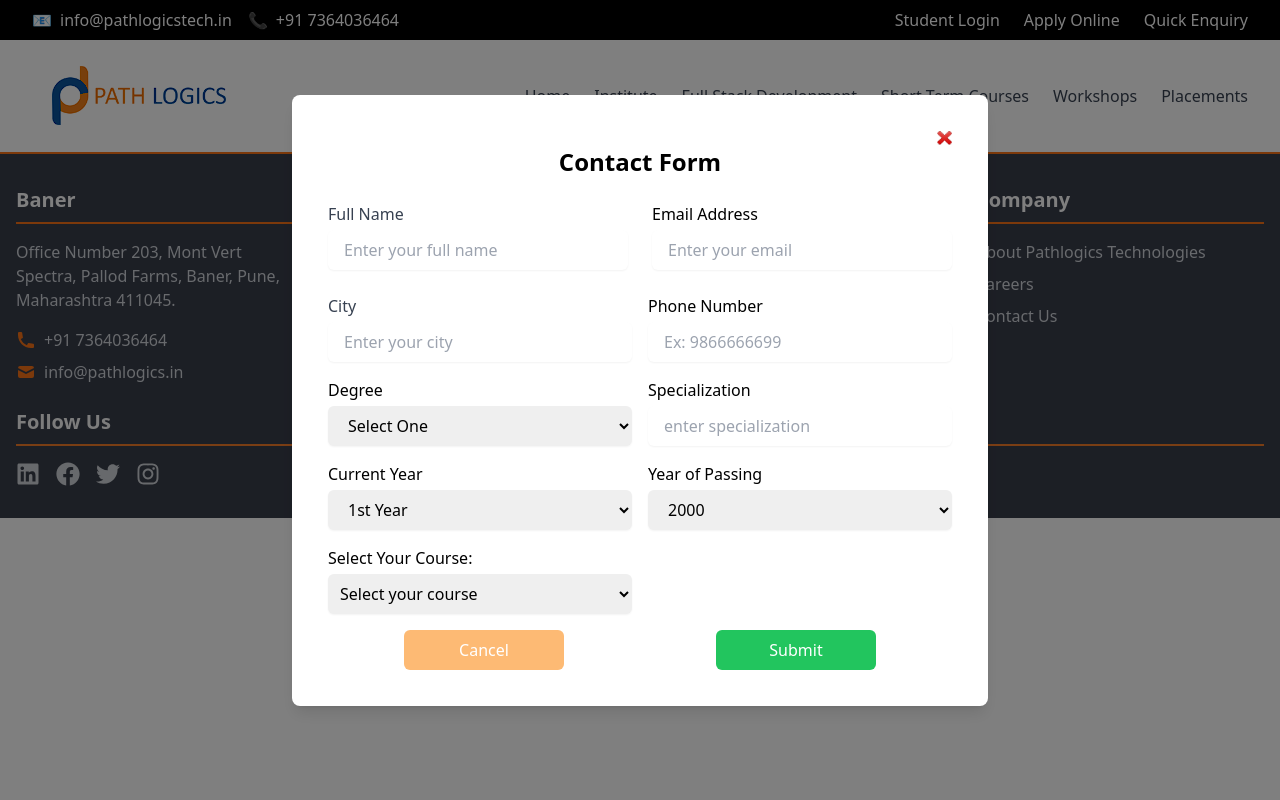
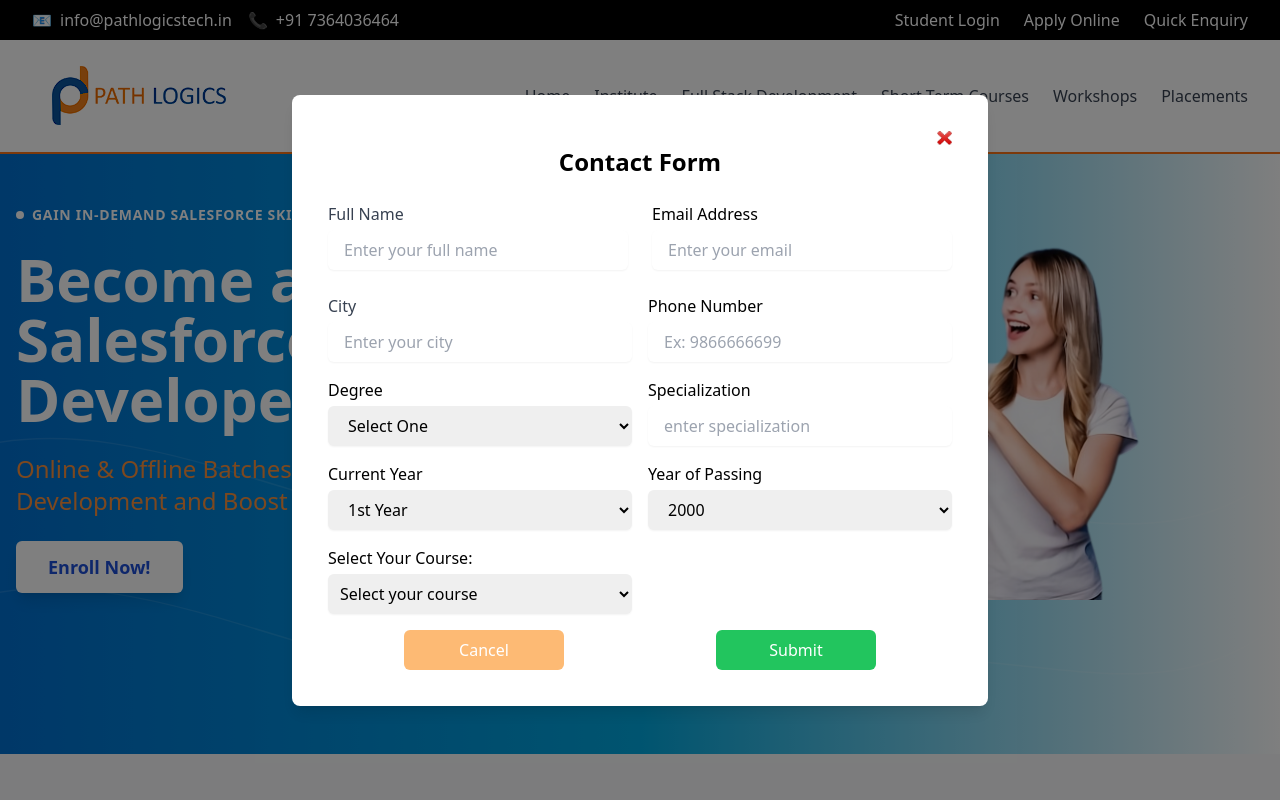
Before and after one commit to kunalkhelkar123/Pathlogic_Website, a React (Vite) app in the folder Pathlogics_Web/: page /salesforce in a window 1280 px wide. Shown: the top 800 px of the page. Built offline with nearby package versions, Linux system fonts and the light colour scheme.

Commit message:
updated the salesforce page

```diff
--- a/Pathlogics_Web/src/App.jsx
+++ b/Pathlogics_Web/src/App.jsx
@@ -68,6 +68,8 @@
 
 import Testing from "./SHORTCOURSES/Software/Testing";
 import QuickEnquiry from "./Quick Enquiry/QuickEnquiry";
+import Salesforce from "../src/SHORTCOURSES/Salesforce Developer/Salesforce";
+import SaForce from "./SHORTCOURSES/Salesforce Developer/SaForce";
 
 
 // import { useEffect } from "react";
@@ -96,6 +98,7 @@
       <Pathinstitute />
       <Routes>
         <Route path="/" element={<Home />} />
+        <Route path="/salesforce" element={<SaForce/>}/>
         <Route path="/fullstack" element={<Fullstack />} />
         <Route path="/placement" element={<Jobplacment />} />
         <Route path="/more" element={<More />} />
--- a/Pathlogics_Web/src/Home/@pathinstitute/Pathinstitute.jsx
+++ b/Pathlogics_Web/src/Home/@pathinstitute/Pathinstitute.jsx
@@ -83,7 +83,7 @@
     { name: 'Full stack Java Development', path: '/Java Development' },
     { name: 'Aws/Devops', path: '/Aws' },
     { name: 'Software testing', path: '/Testing' },
-    { name: 'Salesforce Developer', path: '/SalesforceDeveloper' },
+    { name: 'Salesforce Developer', path: '/salesforce' },
     { name: 'DataScience with python', path: '/DataSciencewithpython' },
      { name: 'Digital marketing training', path: '/Digitalmarketingtraining' }
   ];
--- /dev/null
+++ b/Pathlogics_Web/src/SHORTCOURSES/Salesforce Developer/SaForce.jsx
@@ -0,0 +1,16 @@
+import React from 'react'
+import Salesforce from './Salesforce'
+import Modules from '../Modules'
+import SalesforceCourse from './SalesforceCourse'
+
+function SaForce() {
+  return (
+    <div>
+        <Salesforce/>
+        <SalesforceCourse/>
+
+    </div>
+  )
+}
+
+export default SaForce
--- /dev/null
+++ b/Pathlogics_Web/src/SHORTCOURSES/Salesforce Developer/Salesforce.jsx
@@ -0,0 +1,83 @@
+import React from "react";
+import { motion } from 'framer-motion';
+import image from "../../assets/Sale.png";
+
+function Salesforce() {
+  return (
+    <div className="relative min-h-[600px] bg-gradient-to-r from-[#0070D2] via-[#00A9E0] to-[#FFFFFF] overflow-hidden">
+      {/* Background Pattern */}
+      <div className="absolute inset-0">
+        <svg className="w-full h-full" viewBox="0 0 1440 800" fill="none">
+          <path
+            d="M-200 400C100 300 400 600 800 500C1200 400 1400 600 1600 400"
+            stroke="rgba(255,255,255,0.1)"
+            strokeWidth="2"
+            fill="none"
+          />
+          <path
+            d="M-200 600C100 500 400 800 800 700C1200 600 1400 800 1600 600"
+            stroke="rgba(255,255,255,0.1)"
+            strokeWidth="2"
+            fill="none"
+          />
+        </svg>
+      </div>
+
+      <div className="container mx-auto px-4 py-12 sm:py-16 lg:py-10 relative z-10">
+        <div className="grid grid-cols-1 lg:grid-cols-2 gap-8 items-center">
+          <motion.div
+            initial={{ opacity: 0, x: -20 }}
+            animate={{ opacity: 1, x: 0 }}
+            transition={{ duration: 0.6 }}
+            className="space-y-6"
+          >
+            {/* Top Label */}
+            <div className="inline-flex items-center space-x-2">
+              <div className="w-2 h-2 bg-white rounded-full" />
+              <span className="text-white text-sm font-semibold tracking-wider">
+                GAIN IN-DEMAND SALESFORCE SKILLS
+              </span>
+            </div>
+
+            {/* Main Heading */}
+            <h1 className="text-4xl md:text-5xl lg:text-6xl font-bold text-white leading-tight">
+              Become a Certified Salesforce Developer
+            </h1>
+
+            {/* Subheading */}
+            <div className="space-y-4">
+              <p className="text-xl md:text-2xl text-orange-400">
+                Online & Offline Batches – Master Salesforce Development and Boost Your Career.
+              </p>
+            </div>
+
+            {/* CTA Button */}
+            <motion.button
+              whileHover={{ scale: 1.05 }}
+              whileTap={{ scale: 0.95 }}
+              className="bg-white text-blue-700 px-8 py-3 rounded-md text-lg font-semibold hover:bg-opacity-90 transition-colors duration-200 shadow-lg"
+            >
+              Enroll Now!
+            </motion.button>
+          </motion.div>
+
+          {/* Image Section */}
+          <motion.div
+            initial={{ opacity: 0, x: 20 }}
+            animate={{ opacity: 1, x: 0 }}
+            transition={{ duration: 0.6, delay: 0.2 }}
+            className="relative h-full hidden lg:block"
+          >
+            <img
+              src={image}
+              alt="Salesforce Developer Training"
+              className="bg-fixed bg-cover"
+            />
+          </motion.div>
+        </div>
+      </div>
+    </div>
+  );
+}
+
+export default Salesforce;
--- /dev/null
+++ b/Pathlogics_Web/src/SHORTCOURSES/Salesforce Developer/SalesforceCourse.jsx
@@ -0,0 +1,109 @@
+import React from "react";
+
+const SalesforceCourse = () => {
+  return (
+    <div className="max-w-7xl mx-auto py-12 bg-gray-50">
+      <header className="text-center mb-12">
+        <h1 className="text-5xl font-extrabold text-blue-600">
+          Salesforce Developer Course
+        </h1>
+        <p className="text-xl text-gray-600 mt-4 max-w-2xl mx-auto">
+          Master Salesforce development and learn to build robust, scalable, and dynamic business solutions with hands-on training.
+        </p>
+      </header>
+
+      <section className="mb-16">
+        <h2 className="text-4xl font-semibold text-blue-500 text-center mb-8">Course Overview</h2>
+        <div className="max-w-4xl mx-auto text-lg text-gray-700">
+          <p>
+            This course offers an in-depth understanding of Salesforce development tools and methodologies. You'll learn to create, customize, and deploy Salesforce solutions tailored to business needs.
+          </p>
+        </div>
+      </section>
+
+      <section className="mb-16 px-8 py-16 bg-gradient-to-r from-[#6fa6df] via-[#86c4f8] to-[#b9e2ff]">
+        <h2 className="text-4xl font-semibold text-blue-500 text-center mb-8">Course Modules</h2>
+        <div className="grid md:grid-cols-2 gap-8">
+          {/* Module 1 */}
+          <div className="p-8 bg-white rounded-lg shadow-lg hover:shadow-xl transition-shadow">
+            <h3 className="text-2xl font-semibold text-gray-800">1. Introduction to Salesforce</h3>
+            <p className="text-gray-600 mt-4">
+              - Understand Salesforce fundamentals and its ecosystem. <br />
+              - Learn about Salesforce CRM and its business applications.
+            </p>
+          </div>
+
+          {/* Module 2 */}
+          <div className="p-8 bg-white rounded-lg shadow-lg hover:shadow-xl transition-shadow">
+            <h3 className="text-2xl font-semibold text-gray-800">2. Apex Programming</h3>
+            <p className="text-gray-600 mt-4">
+              - Learn the basics of Apex, Salesforce's programming language. <br />
+              - Write triggers, classes, and execute SOQL and SOSL queries.
+            </p>
+          </div>
+
+          {/* Module 3 */}
+          <div className="p-8 bg-white rounded-lg shadow-lg hover:shadow-xl transition-shadow">
+            <h3 className="text-2xl font-semibold text-gray-800">3. Lightning Component Framework</h3>
+            <p className="text-gray-600 mt-4">
+              - Build modern and responsive UI components with Lightning Web Components (LWC). <br />
+              - Understand component lifecycle and event handling.
+            </p>
+          </div>
+
+          {/* Module 4 */}
+          <div className="p-8 bg-white rounded-lg shadow-lg hover:shadow-xl transition-shadow">
+            <h3 className="text-2xl font-semibold text-gray-800">4. Salesforce Security</h3>
+            <p className="text-gray-600 mt-4">
+              - Learn about Salesforce security features like profiles, roles, and sharing rules. <br />
+              - Implement security best practices to protect sensitive data.
+            </p>
+          </div>
+
+          {/* Module 5 */}
+          <div className="p-8 bg-white rounded-lg shadow-lg hover:shadow-xl transition-shadow">
+            <h3 className="text-2xl font-semibold text-gray-800">5. Deployment and DevOps</h3>
+            <p className="text-gray-600 mt-4">
+              - Learn deployment strategies and tools like Change Sets and Salesforce CLI. <br />
+              - Introduction to Salesforce DevOps for efficient development workflows.
+            </p>
+          </div>
+
+          {/* Module 6 */}
+          <div className="p-8 bg-white rounded-lg shadow-lg hover:shadow-xl transition-shadow">
+            <h3 className="text-2xl font-semibold text-gray-800">6. Integration and APIs</h3>
+            <p className="text-gray-600 mt-4">
+              - Understand REST and SOAP APIs for integrating Salesforce with external systems. <br />
+              - Learn to use external services for seamless data exchange.
+            </p>
+          </div>
+        </div>
+      </section>
+
+      <section className="mb-16">
+        <h2 className="text-4xl font-semibold text-blue-500 text-center mb-8">Course Features</h2>
+        <div className="max-w-3xl mx-auto text-lg text-gray-600 space-y-4">
+          <ul className="list-disc list-inside">
+            <li>Comprehensive hands-on training with real-world projects</li>
+            <li>In-depth coverage of Apex, LWC, and Salesforce tools</li>
+            <li>Access to Salesforce certification preparation materials</li>
+            <li>Guided assignments and industry-level case studies</li>
+            <li>Official certification upon successful completion</li>
+          </ul>
+        </div>
+      </section>
+
+      <section className="text-center">
+        <h2 className="text-4xl font-semibold text-blue-500 mb-4">Start Your Journey as a Salesforce Developer!</h2>
+        <p className="text-lg text-gray-600 mb-6">
+          Enroll now and become a Salesforce expert with in-demand skills!
+        </p>
+        <button className="px-8 py-4 bg-blue-600 text-white font-semibold rounded-lg shadow-md hover:bg-blue-700 transition-all duration-300">
+          Enroll Now
+        </button>
+      </section>
+    </div>
+  );
+};
+
+export default SalesforceCourse;
```
Also changed, not shown: Pathlogics_Web/src/SHORTCOURSES/Salesforce Developer/CourseFeature.jsx (added), Pathlogics_Web/src/assets/Sale.png (added).
